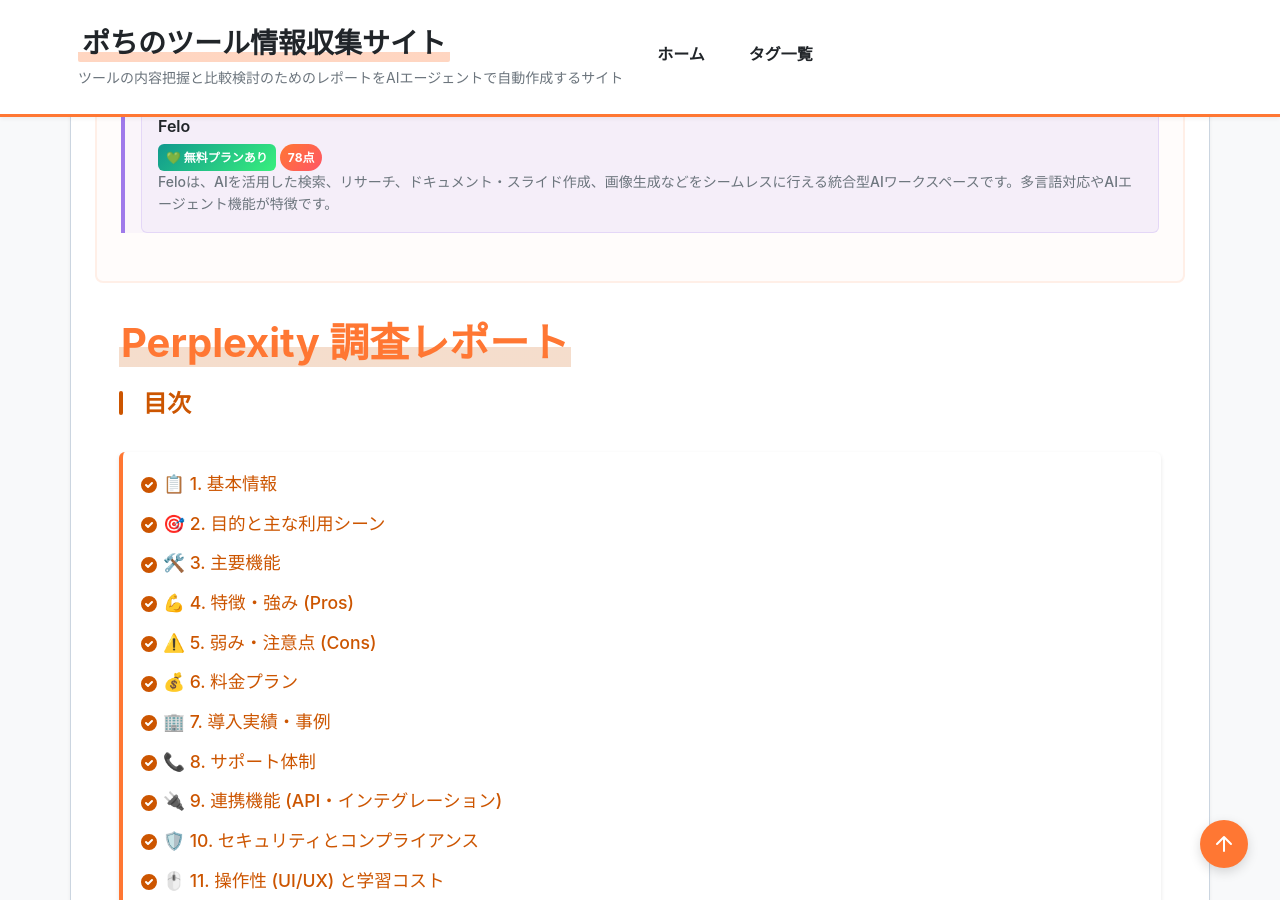
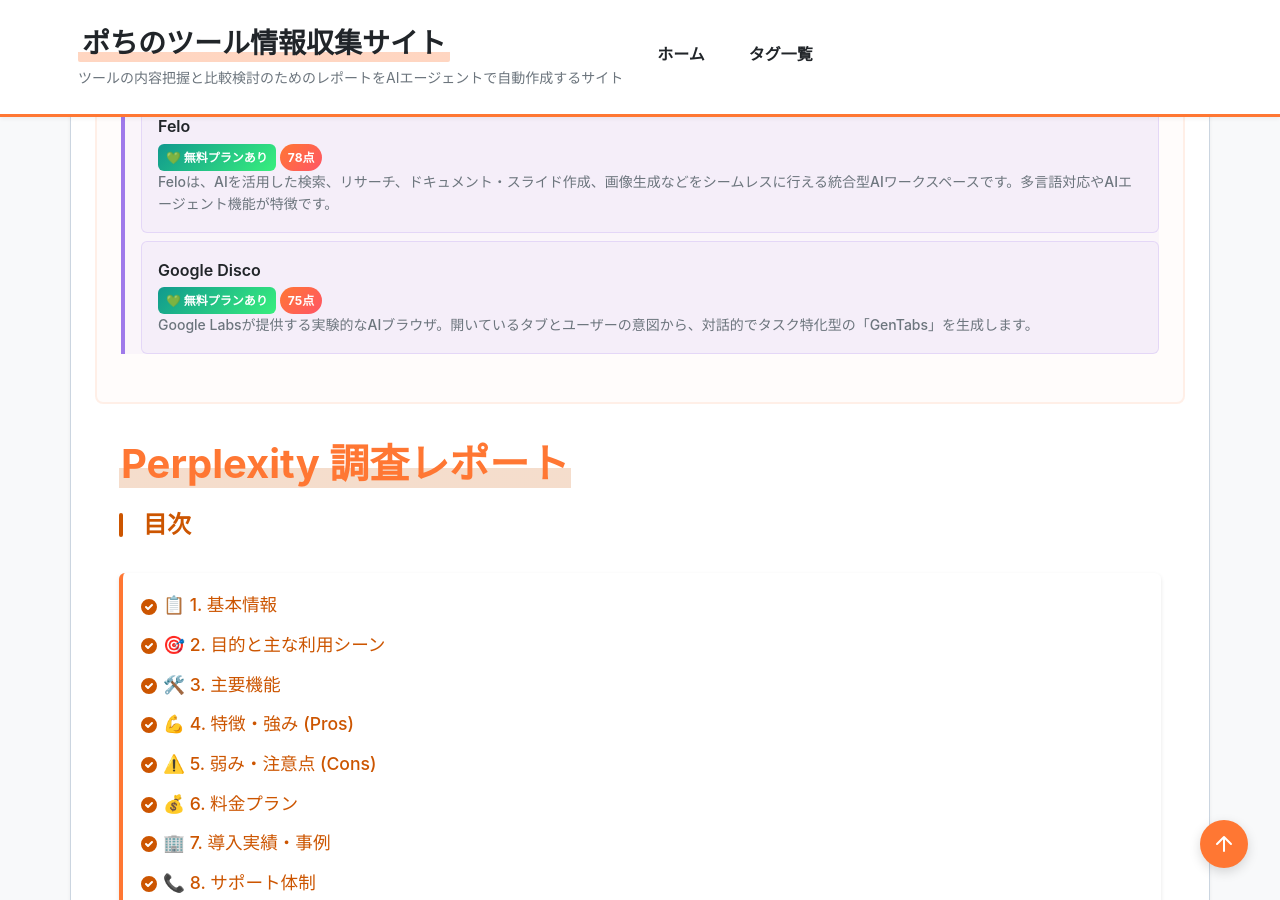
Before and after one commit to aegisfleet/tool-survey-report, a Jekyll site: the page built from _reports/perplexity.md, in a window 1280 px wide and 900 px high, scrolled down 1756 px. Built offline with Jekyll 4.4.1, drawn with Linux system fonts in a browser that asks for light colours; part of the change alters nothing that is shown.

Commit message:
Add Google Disco report and update related tools (#369)
- Create `_reports/disco.md` with detailed analysis of Google Disco.
- Update `_reports/perplexity.md`, `_reports/felo.md`, and `_reports/genspark.md` to include Google Disco in `related_tools`.

Co-authored-by: google-labs-jules[bot] <161369871+google-labs-jules[bot]@users.noreply.github.com>

```diff
--- /dev/null
+++ b/_reports/disco.md
@@ -0,0 +1,174 @@
+---
+# === フロントマター ===
+# 【必須項目】
+title: "Google Disco 調査レポート"
+tool_name: "Google Disco"
+tool_reading: "グーグル ディスコ"
+category: "AI検索エンジン"
+developer: "Google Labs"
+official_site: "https://labs.google/disco"
+date: "2026-01-11"
+last_updated: "2026-01-11"
+tags:
+  - "AI"
+  - "生成AI"
+  - "検索エンジン"
+  - "エージェント"
+description: "Google Labsが提供する実験的なAIブラウザ。開いているタブとユーザーの意図から、対話的でタスク特化型の「GenTabs」を生成します。"
+
+# 【クイックサマリー】ホーム画面のカード表示用
+quick_summary:
+  has_free_plan: true
+  is_oss: false
+  starting_price: "無料 (ウェイトリスト)"
+  target_users:
+    - "アーリーアダプター"
+    - "リサーチャー"
+    - "情報収集を行うユーザー"
+  latest_highlight: "2025年にGoogle Labsから実験的機能として公開"
+  update_frequency: "高"
+
+# 【ツール評価】100点満点、基準点70点からの加減算方式
+evaluation:
+  score: 75
+  base_score: 70
+  plus_points:
+    - point: 5
+      reason: "「GenTabs」という新しいブラウジング体験を提供し、タブの整理とタスク実行を革新"
+    - point: 3
+      reason: "Googleの最新Geminiモデルを活用した高いコンテキスト理解能力"
+  minus_points:
+    - point: -3
+      reason: "現在はウェイトリスト制の実験的プロダクトであり、一般利用が制限されている"
+  summary: "ブラウザとAIエージェントを融合させた野心的な実験作。GenTabsの概念は革新的だが、現在はアクセス制限がある。"
+
+# 【任意項目】該当するもののみ記載
+links:
+relationships:
+  parent: null
+  children: []
+  related_tools:
+    - "Perplexity"
+    - "Felo"
+    - "Genspark"
+---
+
+# **Google Disco 調査レポート**
+
+## **1. 基本情報**
+
+* **ツール名**: Google Disco
+* **ツールの読み方**: グーグル ディスコ
+* **開発元**: Google Labs
+* **公式サイト**: [https://labs.google/disco](https://labs.google/disco)
+* **関連リンク**:
+  * ニュース: [Google Introduces Disco](https://www.amplifilabs.com/post/google-disco-explained-gentabs-and-the-future-of-ai-driven-browsing)
+* **カテゴリ**: AI検索エンジン
+* **概要**: Google Discoは、Google Labsが開発中の実験的なAIブラウザ環境です。「GenTabs」と呼ばれる機能により、開いている複数のタブとユーザーの意図をAIが解析し、タスクに特化したインタラクティブなアプリのようなインターフェースを動的に生成します。
+
+## **2. 目的と主な利用シーン**
+
+* **解決する課題**: 多数のタブを開いて手動で情報を整理・統合する必要がある、従来のウェブブラウジングの非効率性を解消する。
+* **想定利用者**:
+  * 複数の情報源を横断してリサーチを行う研究者や学生
+  * 旅行計画や比較検討など、複雑な計画を立てる一般ユーザー
+  * 新しいAI体験を求めるアーリーアダプター
+* **利用シーン**:
+  * **旅行計画**: 複数の航空券、ホテル、観光情報のサイトを開いた状態で「家族旅行の計画を立てて」と指示し、統合された旅程表を生成する。
+  * **学習・調査**: 太陽系に関する複数の記事を開いて「太陽系の惑星について比較して」と指示し、インタラクティブな学習ガイドを生成する。
+  * **日常のタスク**: レシピサイトを複数開いて、一週間の食事プランと買い物リストを作成する。
+
+## **3. 主要機能**
+
+* **GenTabs**: 開いているタブの内容とユーザーのプロンプトに基づいて、カスタマイズされたインタラクティブなページ（GenTabs）を生成する機能。
+* **コンテキスト認識**: ブラウザの履歴や開いているタブ、過去のチャット履歴など、ユーザーのコンテキストを深く理解して回答や提案を行う。
+* **インタラクティブUI**: 単なるテキスト要約ではなく、タイムライン、マップ、比較表など、操作可能なUIコンポーネントを含む回答を生成。
+* **ソースリンクの維持**: 生成された情報の元となったWebページへのリンクが明確に維持され、いつでも一次情報にアクセス可能。
+* **Gemini連携**: Googleの最新AIモデルGeminiを基盤とし、高度な言語理解と生成能力を提供。
+
+## **4. 特徴・強み (Pros)**
+
+* **ブラウジング体験の再定義**: 検索結果のリストや静的なページ閲覧から、「目的のために情報を組み立てる」という新しい体験へシフトしている。
+* **動的なアプリ生成**: ユーザーのその場のニーズに合わせて、使い捨ての「ミニアプリ」を生成するような感覚で利用できる。
+* **情報の透明性**: 生成AIの課題であるハルシネーションに対し、元のタブへのリンクを保持することで信頼性を担保している。
+
+## **5. 弱み・注意点 (Cons)**
+
+* **実験段階**: Google Labsの実験プロジェクトであるため、動作が不安定であったり、予告なく機能が変更・終了したりする可能性がある。
+* **アクセス制限**: 現在はウェイトリスト制となっており、誰でもすぐに利用できるわけではない。
+* **プライバシー**: 実験的なデータ収集が行われる可能性があり、機密情報の取り扱いには注意が必要（企業の機密データなどは入力すべきでない）。
+
+## **6. 料金プラン**
+
+| プラン名 | 料金 | 主な特徴 |
+|---|---|---|
+| **Free (Waitlist)** | 無料 | 実験的なプロダクトとして無料で提供されているが、利用にはウェイトリストへの登録と承認が必要。 |
+
+* **課金体系**: 現在は無料（実験段階のため）。将来的な製品化の際の料金体系は未定。
+* **無料トライアル**: 該当なし（全機能が実験的に提供）。
+
+## **7. 導入実績・事例**
+
+* **導入企業**: 実験段階のため、企業への正式導入事例は公開されていない。
+* **導入事例**: Google Labsのデモとして、旅行計画、食事管理、ガーデニング計画などの個人利用シナリオが紹介されている。
+* **対象業界**: 特定の業界向けではなく、ウェブブラウジングを行う全てのユーザーを対象としたコンシューマー向け実験。
+
+## **8. サポート体制**
+
+* **ドキュメント**: Google Labsの公式サイトおよびヘルプページにて基本的な情報が提供されている。
+* **コミュニティ**: Google LabsのコミュニティやDiscordなどでフィードバックを受け付けている場合がある。
+* **公式サポート**: 実験的プロダクトのため、通常のGoogle製品のような手厚いサポートは期待できない。
+
+## **9. 連携機能 (API・インテグレーション)**
+
+* **API**: 現在、外部開発者向けのAPIは公開されていない。
+* **外部サービス連携**: 基本的にWeb上のあらゆるサイト（タブ）を情報源として連携・統合できるのが最大の特徴。Googleのエコシステム（Google検索、Geminiなど）と深く統合されていると推測される。
+
+## **10. セキュリティとコンプライアンス**
+
+* **認証**: Googleアカウントによるログインが必要。
+* **データ管理**: Googleのプライバシーポリシーに準拠するが、実験的機能特有のデータ収集ポリシー（品質向上のための入力データ利用など）が適用される場合がある。
+* **準拠規格**: 具体的な認証取得状況は不明だが、Googleの標準的なセキュリティ基準で運用されていると考えられる。
+
+## **11. 操作性 (UI/UX) と学習コスト**
+
+* **UI/UX**: ChromeなどのChromiumベースのブラウザに似た親しみやすいUIに、サイドバーやオーバーレイでAI機能が統合されている。自然言語で指示できるため直感的。
+* **学習コスト**: 「タブを開いてAIに指示する」という新しいワークフローに慣れる必要があるが、チャット形式のため学習コストは低い。
+
+## **12. ユーザーの声（レビュー分析）**
+
+* **調査対象**: テック系ニュースサイト、ブログ（Amplifi Labs, Mediumなど）の初期レビュー
+* **総合評価**: 一般公開前のためスコアによる評価はないが、コンセプトへの期待値は高い。
+* **ポジティブな評価**:
+  * 「静的なウェブページを動的なツールに変えるアイデアが素晴らしい」
+  * 「複数のタブを行き来する手間が省けるのは画期的」
+  * 「単なる要約ではなく、構造化された情報が得られるのが良い」
+* **ネガティブな評価 / 改善要望**:
+  * 「Chromeの拡張機能として提供してほしい（専用ブラウザはハードルが高い）」
+  * 「AIが生成した情報の精度への懸念」
+  * 「いつ一般公開されるのか不明瞭」
+
+## **13. 直近半年のアップデート情報**
+
+* **2025-01-XX**: Google LabsにてDiscoのウェイトリスト登録が開始され、一部ユーザーへの展開が始まったとされる（詳細な日付は非公開）。
+* **2024-XX-XX**: 開発初期段階のリークや噂が一部で報じられていた。
+
+(出典: [Google Labs Disco](https://labs.google/disco))
+
+## **14. 類似ツールとの比較**
+
+| ツール名 | 特徴 | 強み | 弱み | 選択肢となるケース |
+|---|---|---|---|---|
+| **Google Disco** | タブからアプリを生成するAIブラウザ | ・GenTabsによる動的UI生成<br>・情報源の明確なリンク | ・実験段階で利用制限あり<br>・ブラウザそのものを変える必要がある | 複数のWebページを組み合わせて新しい知見を得たり、計画を立てたりしたい場合。 |
+| **Arc Search** | 「Browse for Me」機能を持つAIブラウザ | ・洗練されたUI/UX<br>・モバイルに最適化された検索体験 | ・PC版でのAI機能はモバイルほど統合されていない場合がある | 快適なデザインとAIによる要約検索を日常的に利用したい場合。 |
+| **Perplexity** | 対話型AI検索エンジン | ・高精度な回答と引用<br>・ブラウザに依存しないWebサービス | ・ブラウザのタブ管理とは独立している<br>・動的なUI生成（アプリ化）は弱い | 正確な情報を素早く調査し、テキストベースで回答を得たい場合。 |
+| **Felo** | 多言語AI検索・ワークスペース | ・検索結果からスライドやマップを生成<br>・多言語対応 | ・ブラウザ機能そのものではない | リサーチ結果を資料としてまとめたり、多言語情報を扱う場合。 |
+
+## **15. 総評**
+
+* **総合的な評価**:
+  Google Discoは、ウェブブラウザの役割を「閲覧」から「創造・構築」へと進化させる可能性を秘めた野心的な実験作である。「GenTabs」のコンセプトは、断片的なウェブ情報をユーザーの目的（Intent）に沿って再構成するものであり、情報過多時代の新しい解決策として大いに期待できる。
+* **推奨されるチームやプロジェクト**:
+  新しいツールを積極的に試したいリサーチャー、プランナー、またはウェブ情報の整理に時間を費やしている個人ユーザー。現時点では業務利用よりも、個人の生産性向上や実験的な利用に適している。
+* **選択時のポイント**:
+  安定した環境や既存のChrome拡張機能を重視する場合はまだ時期尚早かもしれないが、AI時代の新しいブラウジング体験を先取りしたいなら、ウェイトリストに登録して試す価値は十分にある。PerplexityやFeloが「検索の進化」なら、Discoは「ブラウザの進化」を目指していると言える。
--- a/_reports/felo.md
+++ b/_reports/felo.md
@@ -55,6 +55,7 @@ relationships:
     - "iAsk"
     - "Komo"
     - "Notion"
+    - "Google Disco"
 ---
 
 # **Felo 調査レポート**
--- a/_reports/genspark.md
+++ b/_reports/genspark.md
@@ -52,6 +52,7 @@ relationships:
   related_tools:
     - "Perplexity"
     - "Devin"
+    - "Google Disco"
 ---
 
 # **Genspark 調査レポート**
--- a/_reports/perplexity.md
+++ b/_reports/perplexity.md
@@ -54,6 +54,7 @@ relationships:
   related_tools:
     - "Genspark"
     - "Felo"
+    - "Google Disco"
 ---
 
 # **Perplexity 調査レポート**
```
